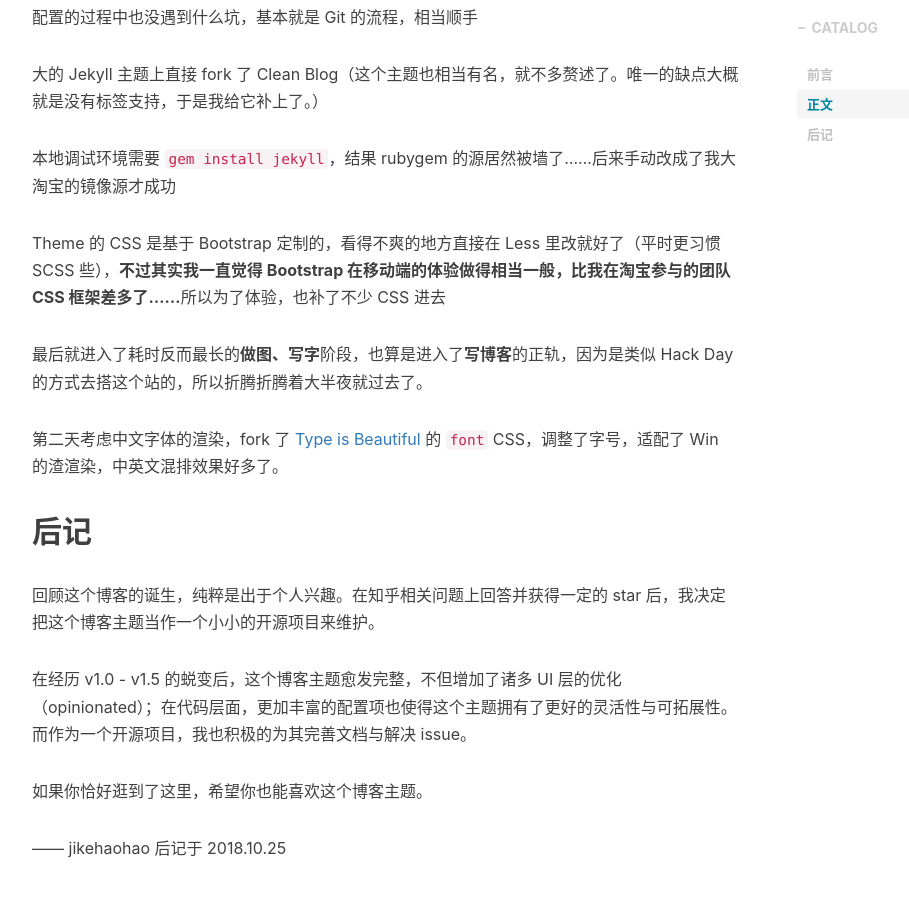
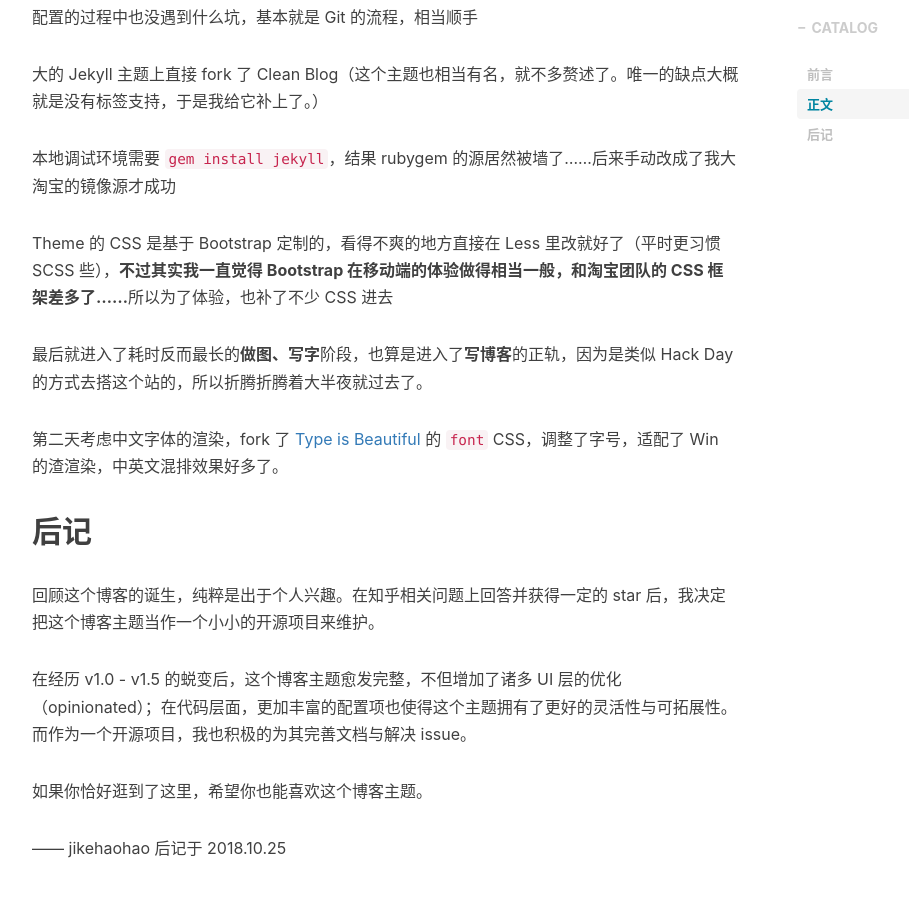
Before and after one commit to jikehaohao/jikehaohao.github.io, a Jekyll site: the page built from _posts/2014-01-29-hello-2015.markdown, in a window 1280 px wide and 900 px high, scrolled down 1838 px. Shown: the top 897 px of the window, without its empty margins (233-1142 px from the left). Built offline with Jekyll 4.4.1, drawn with Linux system fonts in a browser that asks for light colours; nearby versions of some CDN libraries; comment, search, counter and statistics services are not loaded.

```diff
--- a/_posts/2014-01-29-hello-2015.markdown
+++ b/_posts/2014-01-29-hello-2015.markdown
@@ -64,7 +64,7 @@
 
 本地调试环境需要 `gem install jekyll`，结果 rubygem 的源居然被墙了……后来手动改成了我大淘宝的镜像源才成功
 
-Theme 的 CSS 是基于 Bootstrap 定制的，看得不爽的地方直接在 Less 里改就好了（平时更习惯 SCSS 些），**不过其实我一直觉得 Bootstrap 在移动端的体验做得相当一般，比我在淘宝参与的团队 CSS 框架差多了……**所以为了体验，也补了不少 CSS 进去
+Theme 的 CSS 是基于 Bootstrap 定制的，看得不爽的地方直接在 Less 里改就好了（平时更习惯 SCSS 些），**不过其实我一直觉得 Bootstrap 在移动端的体验做得相当一般，和淘宝团队的 CSS 框架差多了……**所以为了体验，也补了不少 CSS 进去
 
 最后就进入了耗时反而最长的**做图、写字**阶段，也算是进入了**写博客**的正轨，因为是类似 Hack Day 的方式去搭这个站的，所以折腾折腾着大半夜就过去了。
 
```
